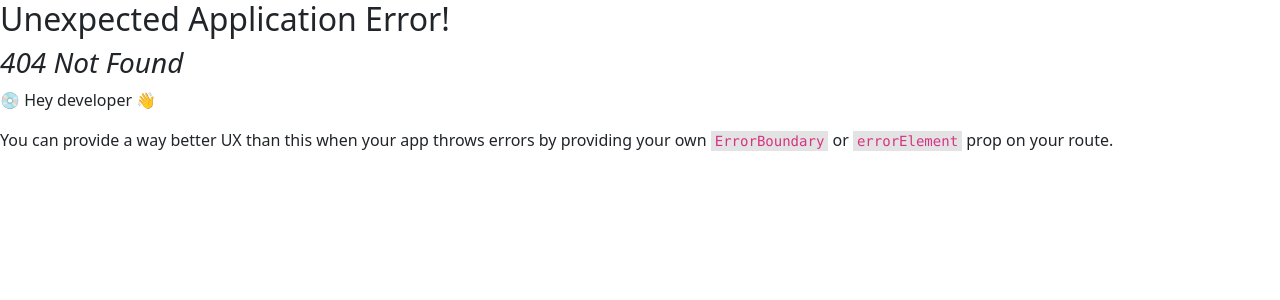
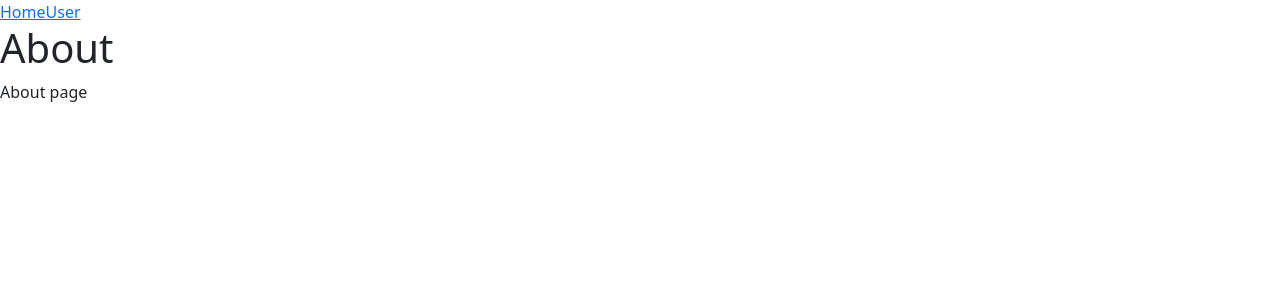
Before and after one commit to kappagaev/rest-book-front, a React (Vite) app: page /about in a window 1280 px wide. Before the commit this address had no page. Shown: the top 300 px of the page. Built offline with nearby package versions, Linux system fonts and the light colour scheme.

Commit message:
react router

```diff
--- a/src/App.tsx
+++ b/src/App.tsx
@@ -1,10 +1,14 @@
-import { Button } from "react-bootstrap"
 import "bootstrap/dist/css/bootstrap.min.css"
+import { Link, Outlet } from "react-router-dom"
 
 function App() {
   return (
     <div className="App">
-      Hello, world!<Button>Click me!</Button>
+      <nav>
+        <Link to="/">Home</Link>
+        <Link to="/about">User</Link>
+      </nav>
+      <Outlet />
     </div>
   )
 }
--- /dev/null
+++ b/src/pages/About.tsx
@@ -0,0 +1,8 @@
+export const About = () => {
+  return (
+    <div>
+      <h1>About</h1>
+      <p>About page</p>
+    </div>
+  )
+}
--- /dev/null
+++ b/src/pages/Home.tsx
@@ -0,0 +1,8 @@
+export const Home = () => {
+  return (
+    <div>
+      <h1>Home</h1>
+      <p>Home page</p>
+    </div>
+  )
+}
```
Also changed, not shown: src/main.tsx (+12 -4 lines).
